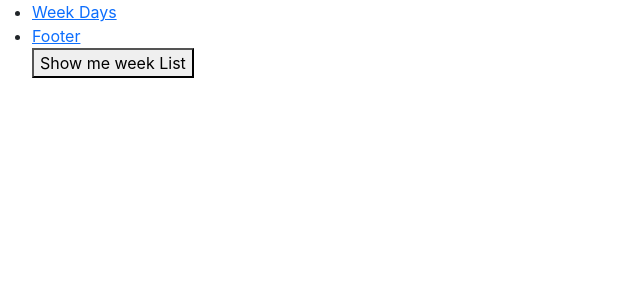
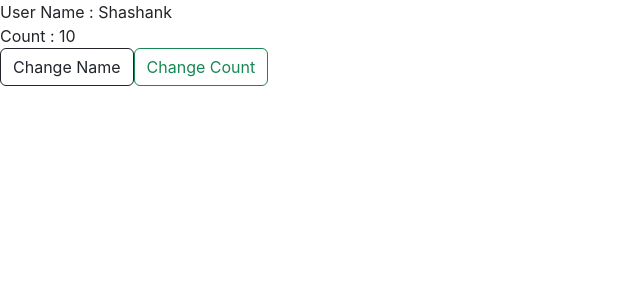
Before and after one commit to shekharmouryaa/wetube, a React (Create React App) app: page / in a window 1280 px wide. Shown: the top 300 px of the page, without its empty margins (0-640 px from the left). Built offline with nearby package versions, Linux system fonts and the light colour scheme; the HTML template or start-up script is replaced by a standard one.

Commit message:
clean up code

```diff
--- a/src/App.js
+++ b/src/App.js
@@ -1,28 +1,10 @@
 import './App.css';
-import MainRoute from './Router/MainRoute'
-// import MyHeader from './Header';
-// import {Footer} from './Footer'
-// import ListContainer from './ListContainer';
-// import {Users} from './Users'
+import { Users } from './Users';
 function App() {
-
-
-  // let footerlinks = {
-
-  //   about: "ABOUT",
-  //   pricing:"Pricing",
-  //   contact:"Contact",
-  //   gallery : "Gallery"
-
-  // }
 
   return (
     <div>
-      <MainRoute/>
-      {/* <MyHeader desc={"my decription text"}  /> */}
-      {/* <ListContainer/> */}
-      {/* <Users/> */}
-     {/* <Footer link={footerlinks} /> */}
+      <Users/>
     </div>
   );
 }
--- a/src/Footer.jsx
+++ /dev/null
@@ -1,20 +0,0 @@
-import React from 'react'
-
-export const Footer = (props) => {
-
-// console.log("props.link", props.link)
-
-//   const {about,pricing, ...restProps} = props.link
-//   const MonthName  = "October"
-//   console.log(restProps)
-  return (
-    <>
-       <div>Footer</div>
-     {/* <h4>{about}</h4>
-     <h4>{pricing}</h4>
-     <h4>{MonthName}</h4> */}
-    </>
-
-
-  )
-}
--- a/src/Header.jsx
+++ /dev/null
@@ -1,43 +0,0 @@
-import React from 'react'
-import { Link, useNavigate } from 'react-router-dom'
-
-
- const MyHeader = (props) =>{
-
-    const navigate = useNavigate()
-    const changePage = () =>{
-        navigate('/list')
-    }
-
-
-
-
-    return (
-        <>
-        {/* <div>My Header Title is : {props.title}</div> */}
-        {/* <div>My Header decription is : {props.desc}</div> */}
-        {/* <div>{props.user ? "this is user value" : "this is normal text"}</div> */}
-
-<ul>
-    <li>
-        <Link to={"/list"}> Week Days </Link>
-    </li>
-    <li>
-    <Link to={"/footer"}> Footer </Link>
-    </li>
-
-    <button onClick={changePage}>
-        Show me week List
-    </button>
-</ul>
-
-        </>
-    )
-}
-
-export default MyHeader
-
-MyHeader.defaultProps ={
-    title : 'Default Wetube',
-    desc : " Default Hello Web"
-}
--- a/src/ListContainer.jsx
+++ /dev/null
@@ -1,32 +0,0 @@
-import React from 'react'
-import { Link } from 'react-router-dom';
-
-const ListContainer = () => {
-
-
-    let weekName = ['Sunday', 'Monday', 'Tuesday', 'Wednesday', 'Thursday', 'Friday', 'Saturday'];
-
-    return (
-        <div>
-            {/* {weekName.map(val => {
-                return <ul>
-                    <li>{val}</li>
-                </ul>
-            })} */}
-
-
-       {weekName.map(val => {
-                return <ul>
-                    <li>
-                        <Link to={`/weekday/${val}`} >{val}</Link>
-                    </li>
-                </ul>
-            })}
-
-
-
-        </div>
-    )
-}
-
-export default ListContainer
--- a/src/Weekday.jsx
+++ /dev/null
@@ -1,16 +0,0 @@
-import React from 'react'
-import { useParams } from 'react-router-dom'
-
-
-const Weekday = () => {
-
-    const param = useParams()
-
-    console.log(param.dayname);
-
-  return (
-    <div>Weekday : {param.dayname}</div>
-  )
-}
-
-export default Weekday
```
Also changed, not shown: src/Users.jsx (+9 -9 lines), src/human.jpg (deleted).
